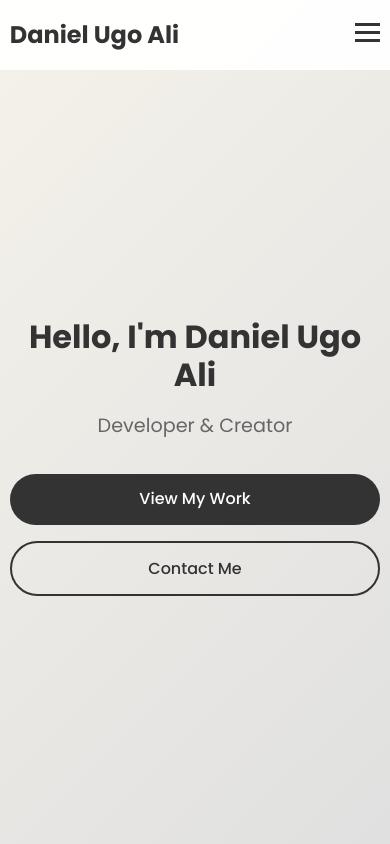
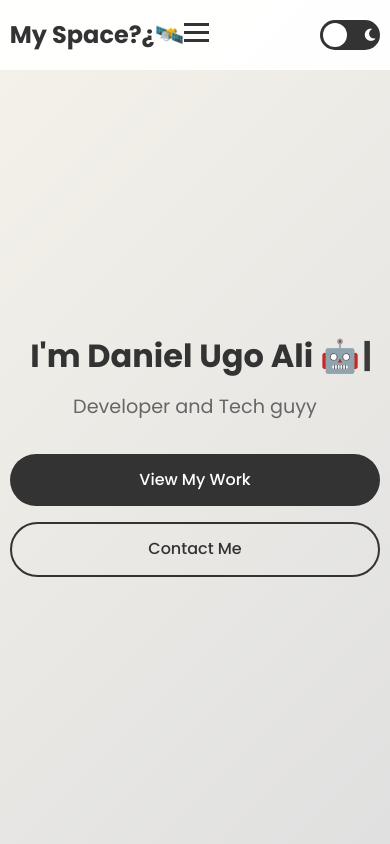
Before and after one commit to DanielUgoAli/DanielUgoAli.github.io, a plain HTML site: page index.html in a window 390 px wide. Shown: the top 844 px of the page. Drawn offline with Linux system fonts and the light colour scheme.

Commit message:
feat: implement theme toggle functionality and enhance header layout with typing animation

```diff
--- a/index.html
+++ b/index.html
@@ -9,14 +9,20 @@
 </head>
 <body>
     <header>
-        <div class="container">
-            <nav>
-                <div class="logo">Daniel Ugo Ali</div>
-                <ul class="nav-links">
-                    <li><a href="#about">About</a></li>
-                    <li><a href="#projects">Projects</a></li>
-                    <li><a href="#contact">Contact</a></li>
-                </ul>
+        <div class="container">            <nav>
+                <div class="logo">My Space?¿🛰️</div>
+                <div class="nav-container">
+                    <ul class="nav-links">
+                        <li><a href="#about">About</a></li>
+                        <li><a href="#projects">Projects</a></li>
+                        <li><a href="#contact">Contact</a></li>
+                    </ul>
+                    <div class="theme-toggle">
+                        <i class="fas fa-sun"></i>
+                        <i class="fas fa-moon"></i>
+                        <div class="toggle-ball"></div>
+                    </div>
+                </div>
                 <div class="hamburger">
                     <span></span>
                     <span></span>
@@ -27,12 +33,11 @@
     </header>
 
     <main>
-        <!-- Hero Section -->
-        <section class="hero">
+        <!-- Hero Section -->        <section class="hero">
             <div class="container">
                 <div class="hero-content">
-                    <h1>Hello, I'm <span class="highlight">Daniel Ugo Ali</span></h1>
-                    <p class="tagline">Developer & Creator</p>
+                    <h1>I'm <span class="highlight">Daniel Ugo Ali 🤖</span></h1>
+                    <p class="tagline">Developer and Tech guyy</p>
                     <div class="cta-buttons">
                         <a href="#projects" class="btn primary-btn">View My Work</a>
                         <a href="#contact" class="btn secondary-btn">Contact Me</a>
--- a/script.js
+++ b/script.js
@@ -4,6 +4,8 @@ const navLinks = document.querySelector('.nav-links');
 const header = document.querySelector('header');
 const navItems = document.querySelectorAll('.nav-links li a');
 const form = document.querySelector('#contactForm');
+const highlightText = document.querySelector('.highlight');
+const themeToggle = document.querySelector('.theme-toggle');
 
 // Email form submission function
 function submitForm(event) {
@@ -36,6 +38,60 @@ navItems.forEach(item => {
             navLinks.classList.remove('nav-active');
         }
     });
+});
+
+// Typing Animation
+function initTypingAnimation() {
+    if (!highlightText) return;
+
+    const originalText = highlightText.textContent;
+    highlightText.textContent = '';
+    highlightText.classList.add('typing-animation');
+
+    let charIndex = 0;
+    const typingSpeed = 100; // milliseconds per character
+
+    function typeText() {
+        if (charIndex < originalText.length) {
+            highlightText.textContent += originalText.charAt(charIndex);
+            charIndex++;
+            setTimeout(typeText, typingSpeed);
+        }
+    }
+
+    // Start typing animation after a short delay
+    setTimeout(typeText, 500);
+}
+
+// Initialize typing animation when page loads
+// Theme Toggle
+function initThemeToggle() {
+    // Check for saved theme preference or use device preference
+    const prefersDarkScheme = window.matchMedia('(prefers-color-scheme: dark)');
+    const savedTheme = localStorage.getItem('theme');
+
+    if (savedTheme === 'dark' || (!savedTheme && prefersDarkScheme.matches)) {
+        document.body.classList.add('dark-theme');
+    }
+
+    if (themeToggle) {
+        themeToggle.addEventListener('click', () => {
+            document.body.classList.toggle('dark-theme');
+
+            // Save theme preference
+            if (document.body.classList.contains('dark-theme')) {
+                localStorage.setItem('theme', 'dark');
+            } else {
+                localStorage.setItem('theme', 'light');
+            }
+        });
+    }
+}
+
+// Initialize all features when DOM is loaded
+document.addEventListener('DOMContentLoaded', () => {
+    initTypingAnimation();
+    initThemeToggle();
 });
 
 // Sticky Header on Scroll
--- a/styles.css
+++ b/styles.css
@@ -1,5 +1,6 @@
 /* Global Styles */
 :root {
+    /* Light Theme Colors */
     --primary-color: #333333; /* Black */
     --primary-light: #666666; /* Dark grey */
     --secondary-color: #009688; /* Teal accent */
@@ -9,8 +10,24 @@
     --card-background: #ffffff; /* White */
     --grey-color: #e0e0e0; /* Light grey */
     --dark-grey: #4a4a4a; /* Dark grey */
+    --header-background: rgba(255, 255, 255, 0.95);
     --box-shadow: 0 5px 15px rgba(0, 0, 0, 0.1);
     --transition: all 0.3s ease;
+}
+
+/* Dark Theme Colors */
+body.dark-theme {
+    --primary-color: #4a86e8; /* Light blue as primary color in dark mode */
+    --primary-light: #7fa7f4; /* Lighter blue for better contrast */
+    --secondary-color: #2c5bb9; /* Darker blue as secondary */
+    --text-color: #f0f0f0; /* Brighter light text for better readability */
+    --light-text: #ffffff; /* Still white */
+    --background-color: #121212; /* Dark background */
+    --card-background: #1e1e1e; /* Dark card */
+    --grey-color: #2d2d2d; /* Dark grey */
+    --dark-grey: #e0e0e0; /* Lighter grey for dark mode, increased contrast */
+    --header-background: rgba(18, 18, 18, 0.95); /* Dark header */
+    --box-shadow: 0 5px 15px rgba(0, 0, 0, 0.3);
 }
 
 * {
@@ -28,6 +45,7 @@ body {
     line-height: 1.6;
     color: var(--text-color);
     background-color: var(--background-color);
+    transition: background-color 0.3s ease, color 0.3s ease;
 }
 
 .container {
@@ -108,16 +126,62 @@ header {
     width: 100%;
     top: 0;
     left: 0;
-    background-color: rgba(255, 255, 255, 0.95);
+    background-color: var(--header-background);
     box-shadow: var(--box-shadow);
     z-index: 1000;
     padding: 1rem 0;
+    transition: background-color 0.3s ease;
 }
 
 nav {
     display: flex;
     justify-content: space-between;
     align-items: center;
+}
+
+.nav-container {
+    display: flex;
+    align-items: center;
+    justify-content: flex-end;
+    flex-grow: 1;
+    margin-left: 2rem;
+}
+
+/* Theme Toggle Switch */
+.theme-toggle {
+    position: relative;
+    width: 60px;
+    height: 30px;
+    background-color: var(--primary-color);
+    border-radius: 30px;
+    display: flex;
+    align-items: center;
+    justify-content: space-between;
+    padding: 0 5px;
+    cursor: pointer;
+    margin-left: 30px;
+    flex-shrink: 0;
+}
+
+.theme-toggle i {
+    font-size: 14px;
+    color: var(--light-text);
+    z-index: 1;
+}
+
+.toggle-ball {
+    position: absolute;
+    width: 24px;
+    height: 24px;
+    background-color: var(--light-text);
+    border-radius: 50%;
+    left: 3px;
+    transform: translateX(0);
+    transition: transform 0.3s ease;
+}
+
+body.dark-theme .toggle-ball {
+    transform: translateX(30px);
 }
 
 .logo {
@@ -160,13 +224,14 @@ nav {
     display: none;
     flex-direction: column;
     cursor: pointer;
+    z-index: 1002;
 }
 
 .hamburger span {
     display: block;
     width: 25px;
     height: 3px;
-    background-color: var(--text-color);
+    background-color: var(--primary-color);
     margin-bottom: 5px;
     transition: var(--transition);
 }
@@ -192,6 +257,27 @@ nav {
 
 .highlight {
     color: var(--primary-color);
+    display: inline-block;
+    position: relative;
+}
+
+/* Typing Animation */
+.typing-animation::after {
+    content: "|";
+    position: absolute;
+    right: -5px;
+    width: 2px;
+    animation: blink 0.7s infinite;
+}
+
+@keyframes blink {
+    0%, 100% { opacity: 1; }
+    50% { opacity: 0; }
+}
+
+@keyframes typing {
+    from { width: 0 }
+    to { width: 100% }
 }
 
 .tagline {
@@ -344,12 +430,14 @@ nav {
     position: relative;
     display: flex;
     flex-direction: column;
+    border: 1px solid transparent;
 }
 
 .project-card:hover {
     transform: translateY(-10px);
     box-shadow: 0 15px 25px rgba(0, 0, 0, 0.2);
     background: linear-gradient(135deg, var(--card-background) 0%, var(--grey-color) 100%);
+    border-color: var(--secondary-color);
 }
 
 .project-image {
@@ -405,6 +493,7 @@ nav {
     align-items: center;
     background-color: var(--primary-color);
     color: var(--light-text);
+    border: 1px solid transparent;
 }
 
 .project-link i {
@@ -413,6 +502,7 @@ nav {
 
 .project-link:hover {
     background-color: var(--secondary-color);
+    border-color: var(--light-text);
     transform: translateY(-3px);
 }
 
@@ -509,6 +599,10 @@ nav {
     font-weight: 500;
 }
 
+body.dark-theme .form-group label {
+    color: var(--secondary-color);
+}
+
 .form-group input,
 .form-group textarea {
     width: 100%;
@@ -517,6 +611,14 @@ nav {
     border-radius: 5px;
     font-family: inherit;
     transition: var(--transition);
+    background-color: var(--card-background);
+    color: var(--text-color);
+}
+
+body.dark-theme .form-group input,
+body.dark-theme .form-group textarea {
+    border-color: #444;
+    background-color: rgba(30, 30, 30, 0.8);
 }
 
 .form-group input:focus,
@@ -577,19 +679,34 @@ footer {
         font-size: 1.2rem;
     }
 
-    .nav-links {
+    .nav-container {
+        order: 3;
+        position: relative;
+        justify-content: flex-end;
+        margin-left: 0;
+    }
+
+    .theme-toggle {
+        position: relative;
+        top: auto;
+        right: auto;
+        z-index: 1;
+        margin-left: 20px;
+    }.nav-links {
         position: fixed;
         top: 70px;
         left: 0;
         right: 0;
         flex-direction: column;
-        background-color: white;
+        background-color: var(--card-background);
         padding: 2rem;
         box-shadow: var(--box-shadow);
         transform: translateY(-150%);
-        transition: transform 0.3s ease;
+        transition: transform 0.3s ease, background-color 0.3s ease;
         text-align: center;
         gap: 1.5rem;
+        border-bottom: 2px solid var(--secondary-color);
+        z-index: 1000;
     }
 
     .nav-active {
```
